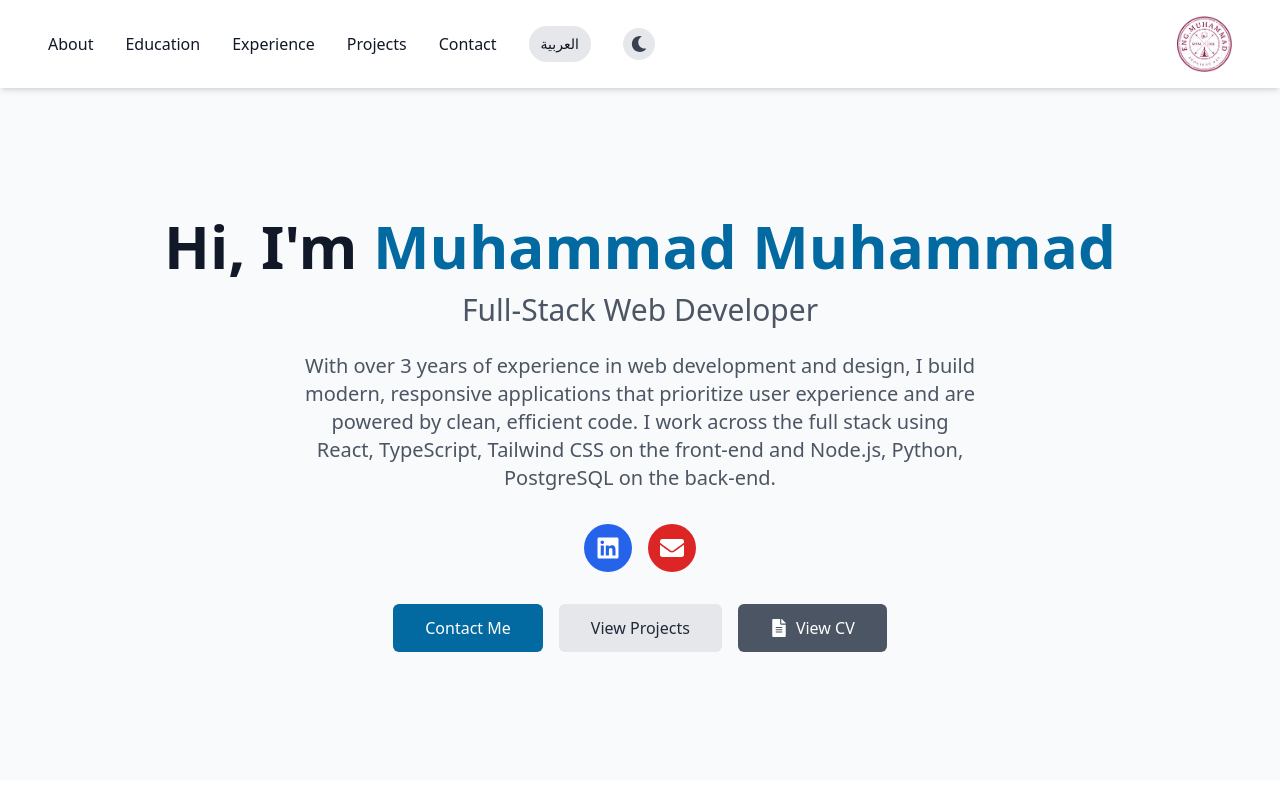
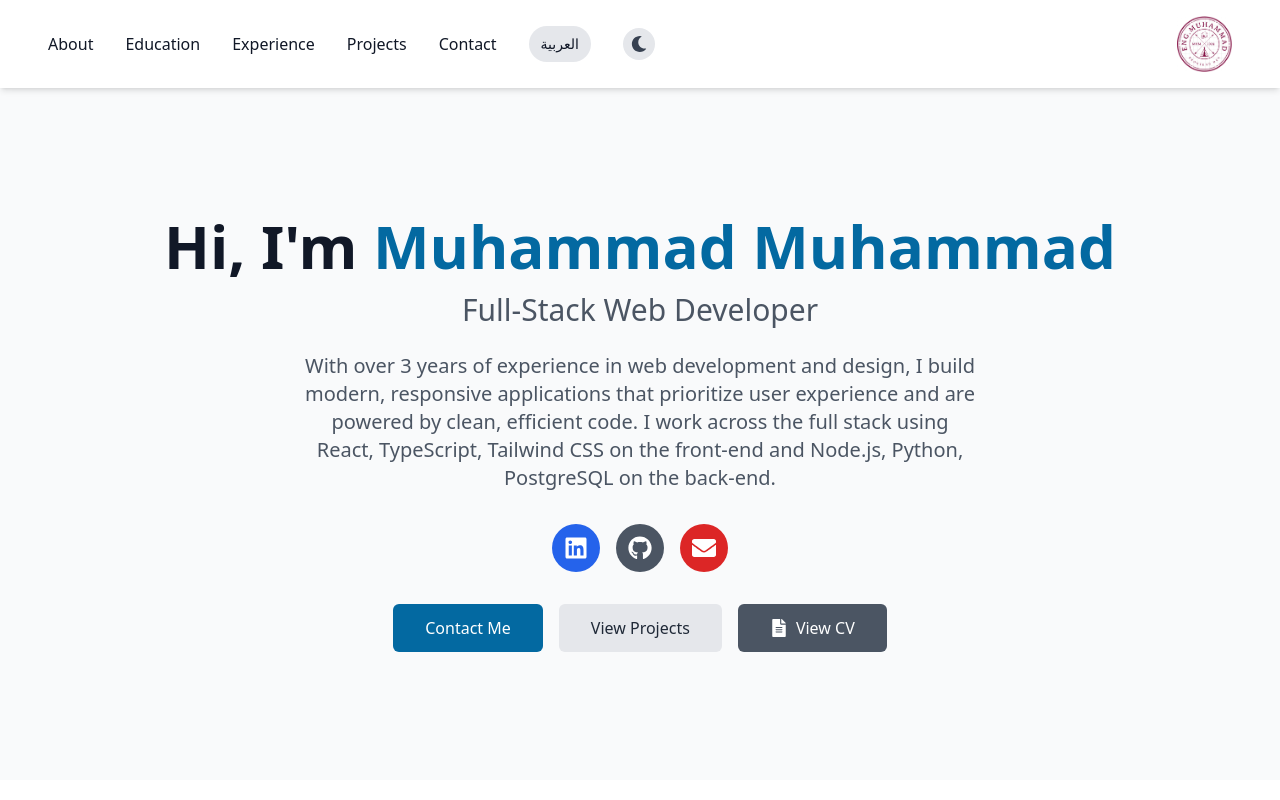
Before and after one commit to MuhammadGitAcc/Personal-Portfolio, a React (Vite) app: page / in a window 1280 px wide. Shown: the top 800 px of the page. Built offline with nearby package versions, Linux system fonts and the light colour scheme.

Commit message:
feat: add GitHub link and icon to hero, footer and contact

```diff
--- a/src/components/layout/Footer.tsx
+++ b/src/components/layout/Footer.tsx
@@ -8,7 +8,14 @@ import Container from "../ui/Container";
 import IconLink from "../ui/IconLink";
 import { socialIcons } from "../ui/socialIcons";
 
-const footerLinkIds: SocialLinkId[] = ["facebook", "whatsapp", "linkedin", "email", "phone"];
+const footerLinkIds: SocialLinkId[] = [
+  "facebook",
+  "whatsapp",
+  "linkedin",
+  "github",
+  "email",
+  "phone",
+];
 
 const Footer = () => {
   const { t } = useTranslation();
--- a/src/components/sections/Contact.tsx
+++ b/src/components/sections/Contact.tsx
@@ -29,10 +29,11 @@ const textFields: TextField[] = [
   { id: "subject", type: "text", autoComplete: "off" },
 ];
 
-const connectLinks: { id: SocialLinkId; variant: "blue" | "green" }[] = [
+const connectLinks: { id: SocialLinkId; variant: "blue" | "green" | "gray" }[] = [
   { id: "facebook", variant: "blue" },
   { id: "whatsapp", variant: "green" },
   { id: "linkedin", variant: "blue" },
+  { id: "github", variant: "gray" },
 ];
 
 const feedbackStyles: Record<Feedback, string> = {
@@ -200,7 +201,7 @@ const Contact = () => {
 
               <div className="mt-8">
                 <h4 className="font-semibold mb-4">{t("contact.connect")}</h4>
-                <div className="flex gap-4">
+                <div className="flex flex-wrap gap-4">
                   {connectLinks.map(({ id, variant }) => {
                     const link = getSocialLink(id);
                     const Icon = socialIcons[id];
--- a/src/components/sections/Hero.tsx
+++ b/src/components/sections/Hero.tsx
@@ -13,9 +13,11 @@ const Hero = () => {
   const { t } = useTranslation();
   const language = useLanguage();
   const linkedin = getSocialLink("linkedin");
+  const github = getSocialLink("github");
   const email = getSocialLink("email");
   const cv = getSocialLink("cv");
   const LinkedinIcon = socialIcons.linkedin;
+  const GithubIcon = socialIcons.github;
   const EmailIcon = socialIcons.email;
   const CvIcon = socialIcons.cv;
 
@@ -52,6 +54,13 @@ const Hero = () => {
               <LinkedinIcon size={24} />
             </IconLink>
             <IconLink
+              href={resolveHref(github, language)}
+              label={github.label[language]}
+              variant="gray"
+            >
+              <GithubIcon size={24} />
+            </IconLink>
+            <IconLink
               href={resolveHref(email, language)}
               label={email.label[language]}
               variant="red"
--- a/src/data/social.ts
+++ b/src/data/social.ts
@@ -8,6 +8,11 @@ export const socialLinks: SocialLink[] = [
     id: "linkedin",
     label: { en: "LinkedIn", ar: "لينكدإن" },
     href: "https://www.linkedin.com/in/muhammad-muhammad-217640173",
+  },
+  {
+    id: "github",
+    label: { en: "GitHub", ar: "جيت هاب" },
+    href: "https://github.com/MuhammadGitAcc",
   },
   {
     id: "email",
--- a/src/types/index.ts
+++ b/src/types/index.ts
@@ -2,7 +2,8 @@ export type Language = "en" | "ar";
 
 export type LocalizedText = Record<Language, string>;
 
-export type SocialLinkId = "linkedin" | "email" | "phone" | "whatsapp" | "facebook" | "cv";
+export type SocialLinkId =
+  "linkedin" | "github" | "email" | "phone" | "whatsapp" | "facebook" | "cv";
 
 export interface SocialLink {
   id: SocialLinkId;
```
Also changed, not shown: src/components/ui/socialIcons.tsx (+10 -1 lines).
